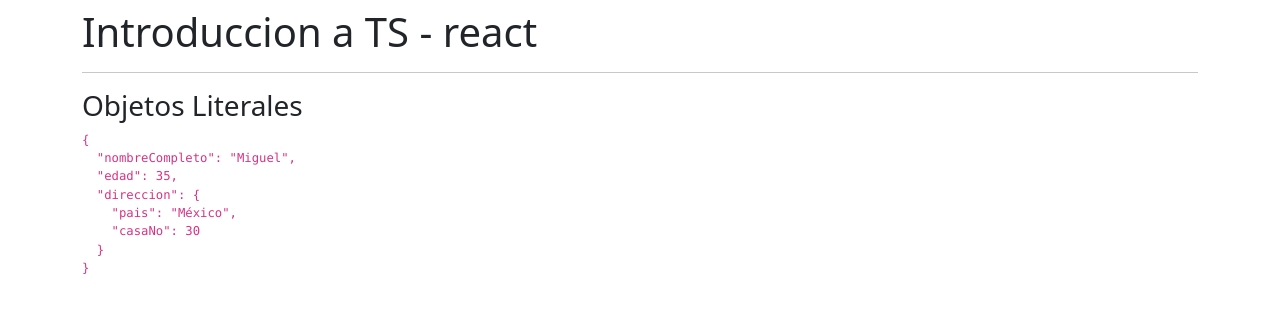
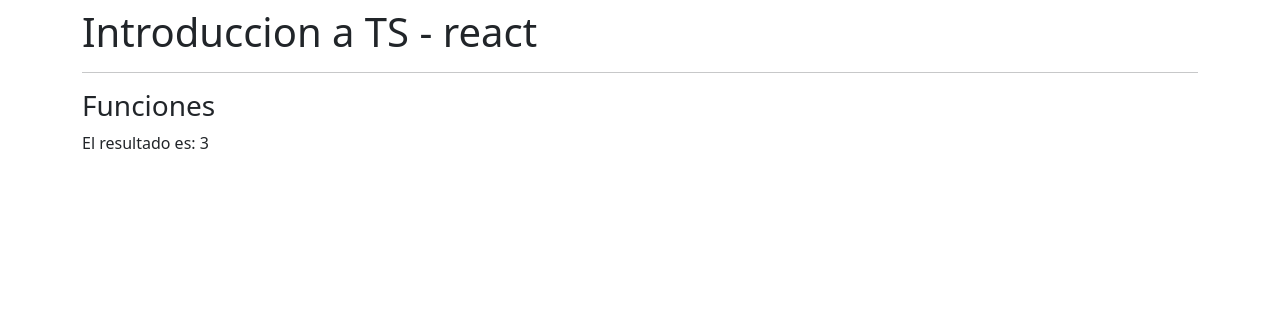
Before and after one commit to MiguelMolina29/React-native-curso, a React (Create React App) app: page / in a window 1280 px wide. Shown: the top 312 px of the page. Built offline with nearby package versions, Linux system fonts and the light colour scheme.

Commit message:
Funciones

```diff
--- a/src/App.tsx
+++ b/src/App.tsx
@@ -1,6 +1,7 @@
 import React from 'react'
 // import TiposBasicos from './typescript/TiposBasicos'
-import ObjetosLiterales from './typescript/ObjetosLiterales'
+// import ObjetosLiterales from './typescript/ObjetosLiterales'
+import Funciones from './typescript/Funciones'
 
 const App = () => {
   return (
@@ -8,7 +9,7 @@
       <h1>Introduccion a TS - react</h1>
       <hr />
       {/* <TiposBasicos /> */}
-      <ObjetosLiterales/>
+      <Funciones/>
     </div>
   )
 }
--- /dev/null
+++ b/src/react-app-env.d.ts
@@ -0,0 +1 @@
+/// <reference types="react-scripts" />
--- /dev/null
+++ b/src/typescript/Funciones.tsx
@@ -0,0 +1,15 @@
+export const Funciones = () => {
+
+    const sumar = ( a:number, b:number ):number => {
+        return a + b;
+    }
+
+    return (
+        <>
+            <h3>Funciones</h3>
+            <span>El resultado es: { sumar(1,2) }</span>
+        </>
+    )
+}
+
+export default Funciones;
```
